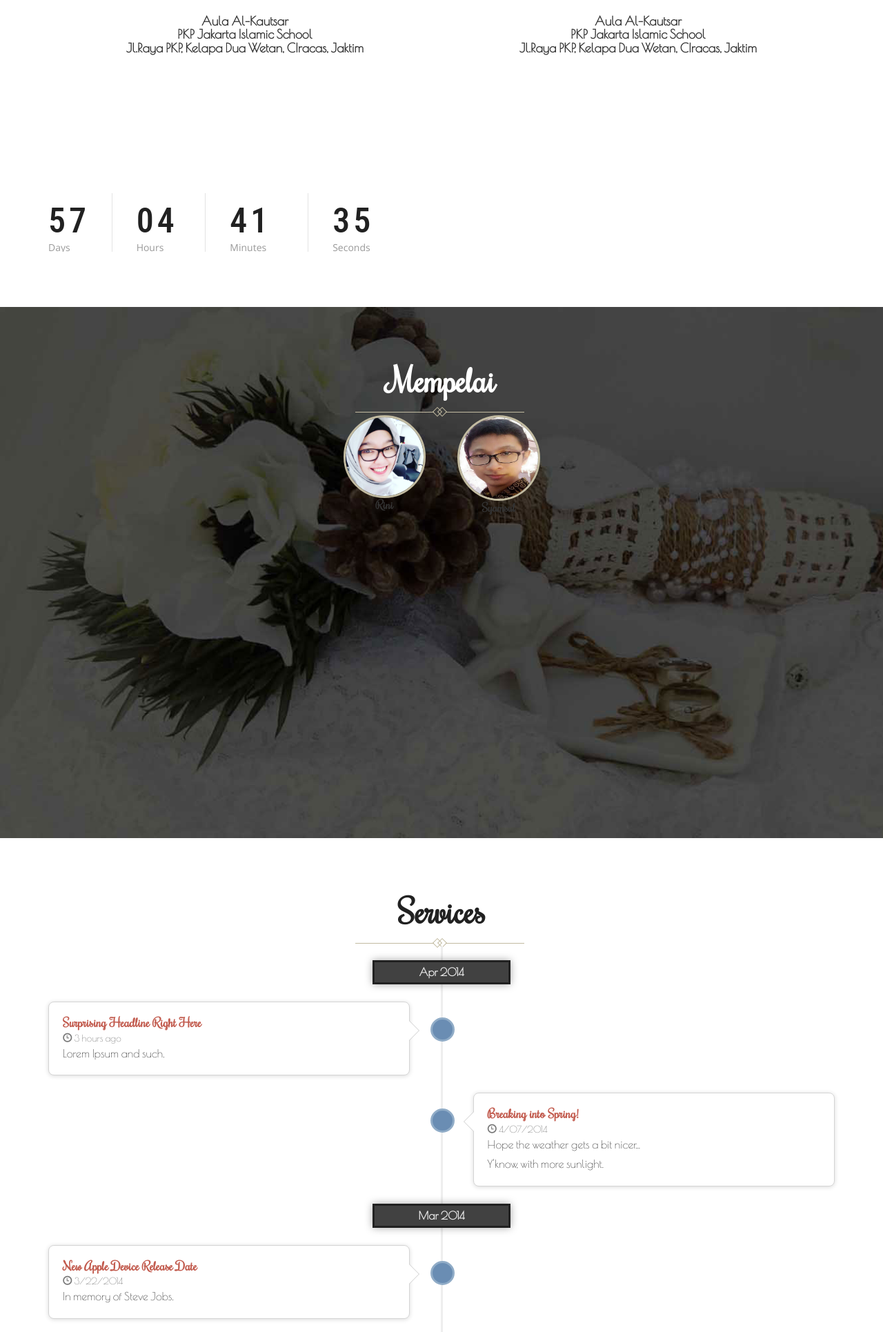
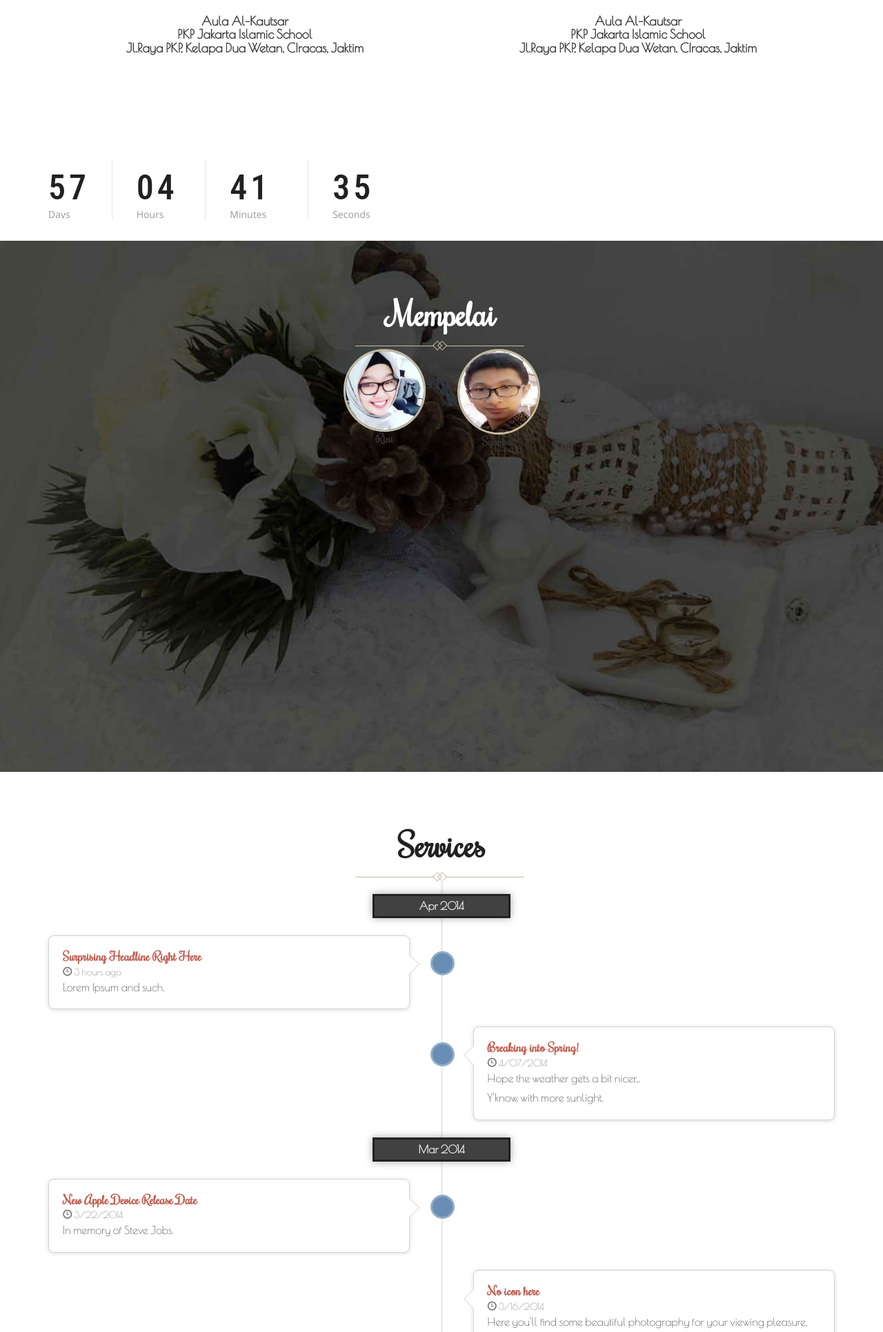
Before and after one commit to riniwindy/rini-syamsul.xyz, a PHP site: page / in a window 1280 px wide. Shown: the part 1232-3163 px from the top of the page at 69% size. Run offline with PHP 8.4, Linux system fonts and the light colour scheme; some web fonts are replaced.

Commit message:
Update style.css

```diff
--- a/css/style.css
+++ b/css/style.css
@@ -317,8 +317,12 @@ ul.social-icons li .icon-button .icon-g-plus:hover{
 /*-- //link-effect-14 --*/
 /*-- //banner --*/
 /*-- banner-bottom --*/
-.banner-bottom,.testimonials,.team,.services,.news,.gallery,.contact{
+.banner-bottom,.team,.services,.news,.gallery,.contact{
 	padding:5em 0;
+}
+
+.testimonials{
+	padding:2em 0;
 }
 .banner-bottom h3,.team h3,.services h3,.news h3,.newsletter h3,.gallery h3,.contact h3{
 	text-align:center;
```
